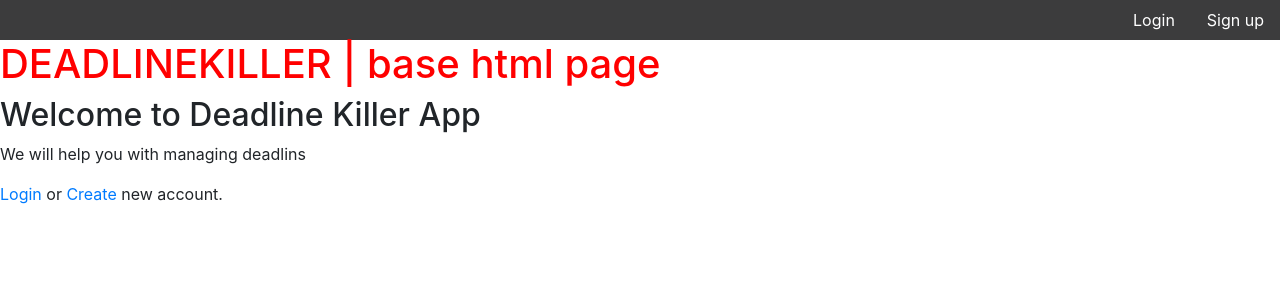
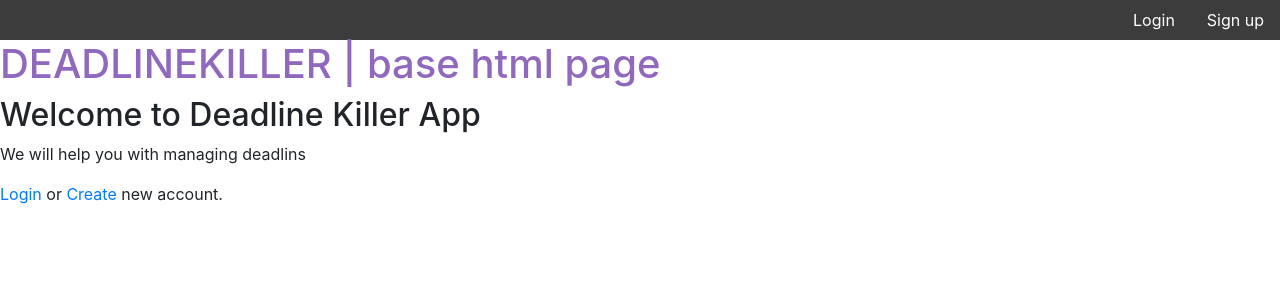
Before and after one commit to lucaromanowski/deadlinekiller, a Django app: page / in a window 1280 px wide. Shown: the top 300 px of the page. Run offline with Django 3.2, Linux system fonts and the light colour scheme; some libraries are stand-ins or nearby versions.

Commit message:
navbar colors

```diff
--- a/deadlinekiller/account/static/account/base.css
+++ b/deadlinekiller/account/static/account/base.css
@@ -1,5 +1,5 @@
 h1 {
-	color:red;
+	color:#9068be;
 }
 
 
@@ -20,4 +20,5 @@ h1 {
 
 .nav-link:hover{
 	color: #e62739;
+	background-color: black;
 }
```
